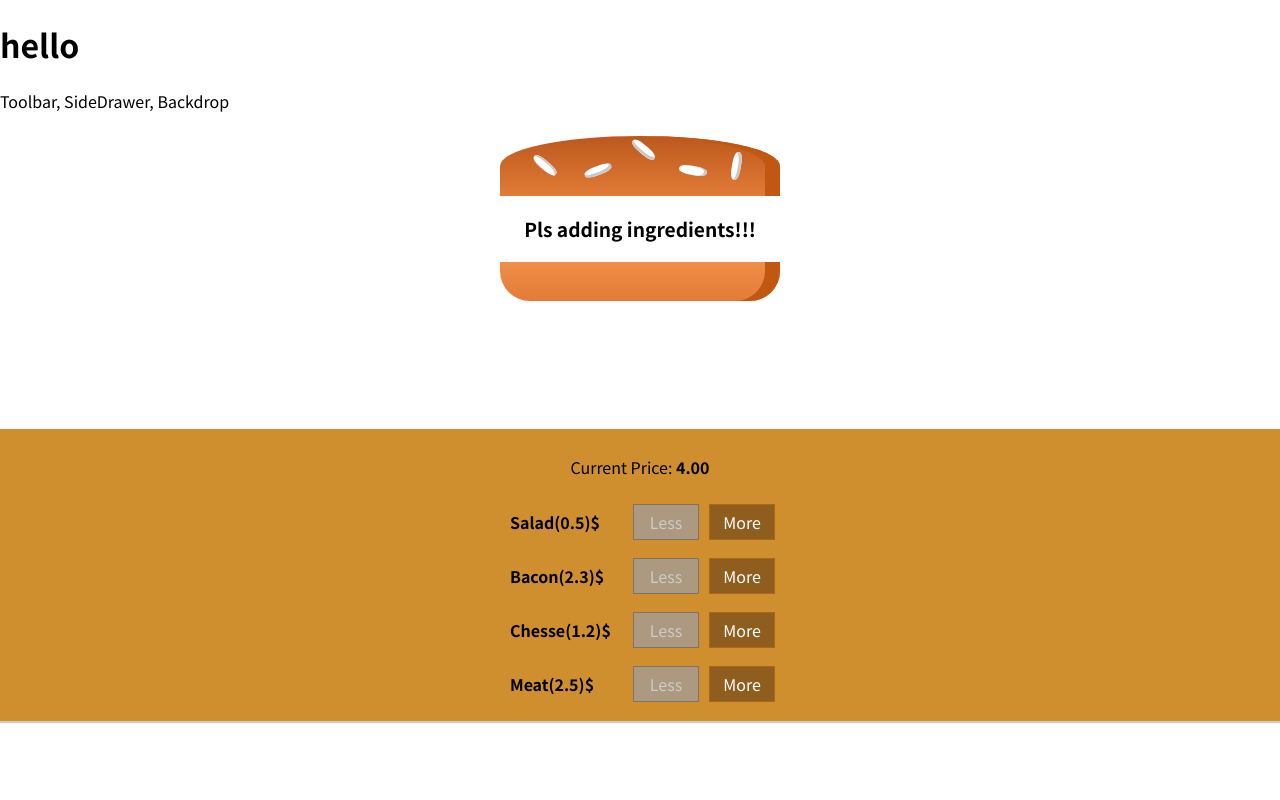
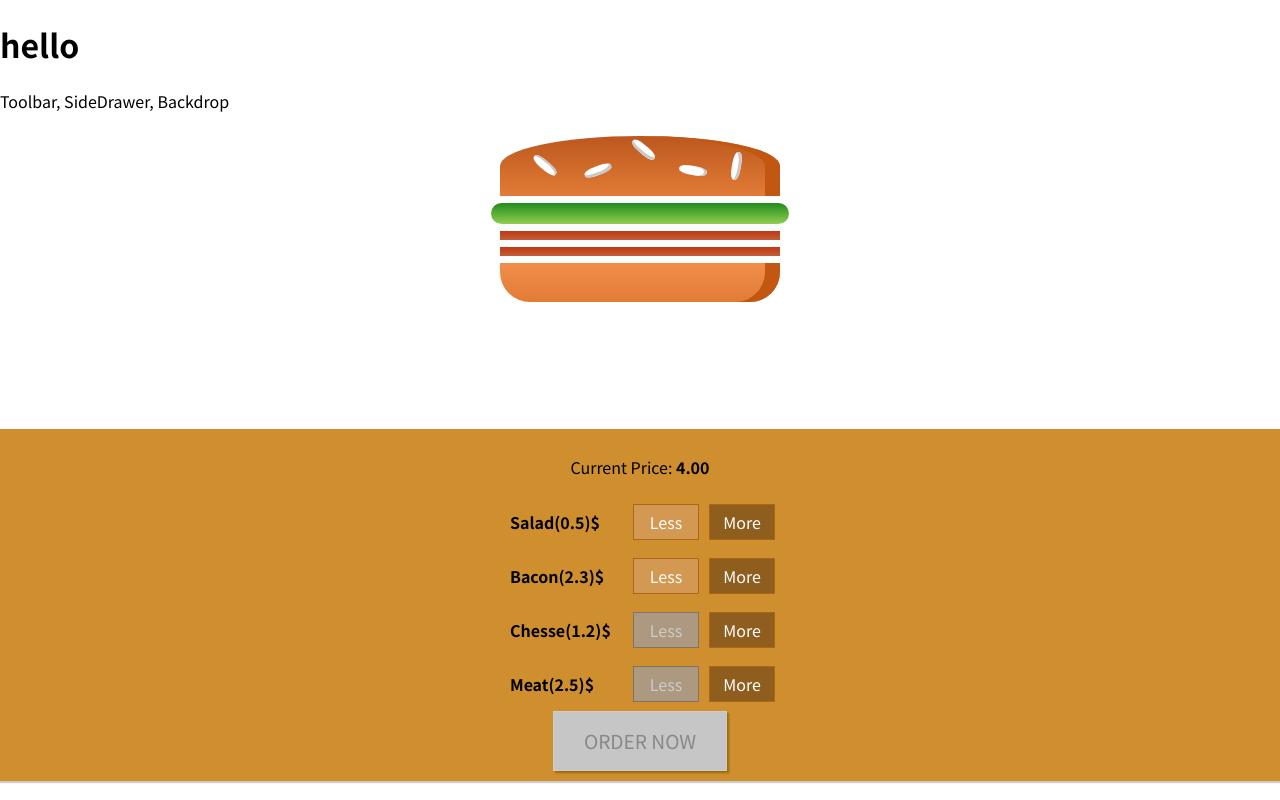
Before and after one commit to trlong357/Burger, a React (Create React App) app: page / in a window 1280 px wide. Built offline with nearby package versions, Linux system fonts and the light colour scheme.

Commit message:
136. Adding Order Button

```diff
--- a/src/components/Burger/BuildControls/BuildControls.js
+++ b/src/components/Burger/BuildControls/BuildControls.js
@@ -24,6 +24,9 @@
         showPrice={props.showPrice[ctrl.type]}
       />
     ))}
+    <button className={classes.OrderButton} disabled={!props.purchasable}>
+      ORDER NOW
+    </button>
   </div>
 );
 
--- a/src/components/Burger/BuildControls/BuildControls.module.css
+++ b/src/components/Burger/BuildControls/BuildControls.module.css
@@ -8,3 +8,45 @@
   margin: auto;
   padding: 10px 0;
 }
+
+.OrderButton {
+  background-color: #dad735;
+  outline: none;
+  cursor: pointer;
+  border: 1px solid #966909;
+  color: #966909;
+  font-family: inherit;
+  font-size: 1.2em;
+  padding: 15px 30px;
+  box-shadow: 2px 2px 2px #966909;
+}
+
+.OrderButton:hover,
+.OrderButton:active {
+  background-color: #a0db41;
+  border: 1px solid #966909;
+  color: #966909;
+}
+
+.OrderButton:disabled {
+  background-color: #c7c6c6;
+  cursor: not-allowed;
+  border: 1px solid #ccc;
+  color: #888888;
+}
+
+.OrderButton:not(:disabled) {
+  animation: enable 0.3s linear;
+}
+
+@keyframes enable {
+  0% {
+    transform: scale(1);
+  }
+  60% {
+    transform: scale(1.1);
+  }
+  100% {
+    transform: scale(1);
+  }
+}
--- a/src/containers/BurgerBuilder/BurgerBuilder.js
+++ b/src/containers/BurgerBuilder/BurgerBuilder.js
@@ -18,14 +18,27 @@
   // }
   state = {
     ingredients: {
-      salad: 0,
-      bacon: 0,
+      salad: 1,
+      bacon: 2,
       cheese: 0,
       meat: 0,
     },
     totalPrice: 4,
+    purchasable: false,
   };
   // -------------
+
+  updatePurchaseState(ingredients) {
+    const sum = Object.keys(ingredients)
+      .map((igKey) => {
+        return ingredients[igKey];
+      })
+      .reduce((sum, el) => {
+        return sum + el;
+      }, 0);
+    this.setState({ purchasable: sum > 0 });
+    console.log("sum:", sum);
+  }
 
   addIngredientHandler = (type) => {
     const oldCount = this.state.ingredients[type];
@@ -38,6 +51,7 @@
     const oldPrice = this.state.totalPrice;
     const newPrice = oldPrice + priceAddition;
     this.setState({ totalPrice: newPrice, ingredients: updatedIngredients });
+    this.updatePurchaseState(updatedIngredients);
   };
 
   removeIngredientHandler = (type) => {
@@ -54,6 +68,7 @@
     const oldPrice = this.state.totalPrice;
     const newPrice = oldPrice - priceDeduction;
     this.setState({ totalPrice: newPrice, ingredients: updatedIngredients });
+    this.updatePurchaseState(updatedIngredients);
   };
   render() {
     // console.log(
@@ -75,6 +90,7 @@
           ingredientAdded={this.addIngredientHandler}
           ingredientRemoved={this.removeIngredientHandler}
           disabled={disableInfo}
+          purchasable={this.state.purchasable}
           price={this.state.totalPrice}
           showPrice={INGREDIENT_PRICES}
         />
```
